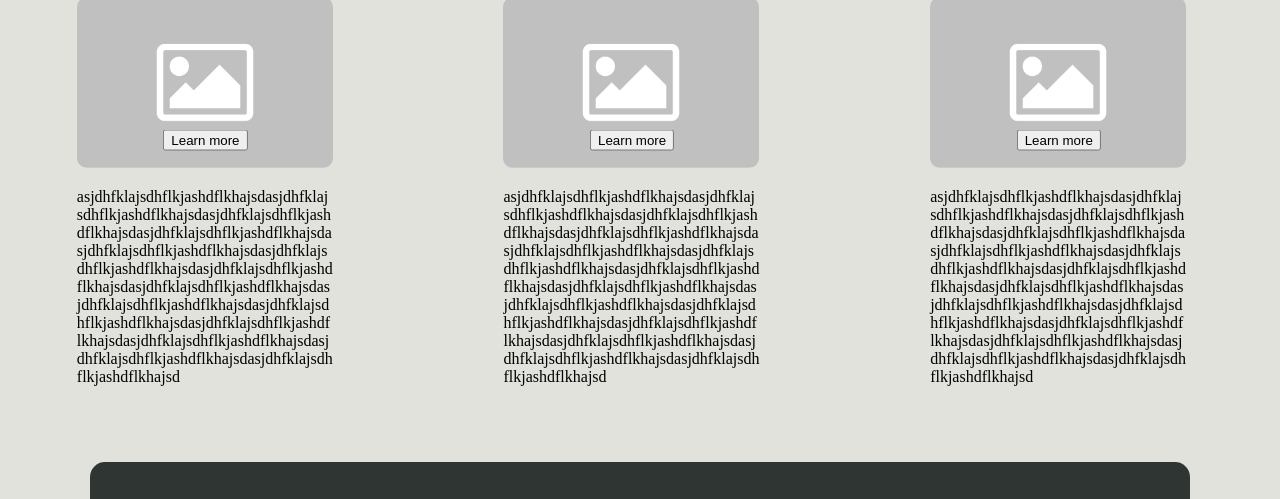
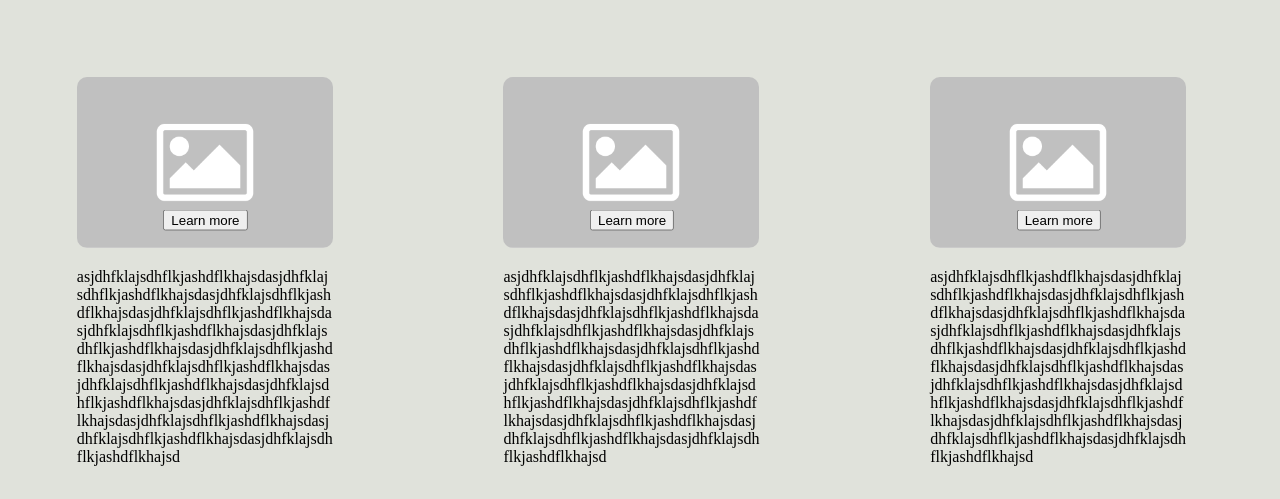
Before and after one commit to Raembus07/schoolwebsite, a plain HTML site: page src/recentWork.html in a window 1280 px wide. Shown: the part 83-582 px from the top of the page. Drawn offline with Linux system fonts and the light colour scheme.

Commit message:
recent work layout done

```diff
--- a/src/style.css
+++ b/src/style.css
@@ -219,6 +219,9 @@ body {
 .workElement {
     margin-right: 5vw;
     margin-left: 6vw;
+
+    margin-top: 10vh;
+    margin-bottom: 10vh;
 }
 
 .imgButtonContainer {
```
